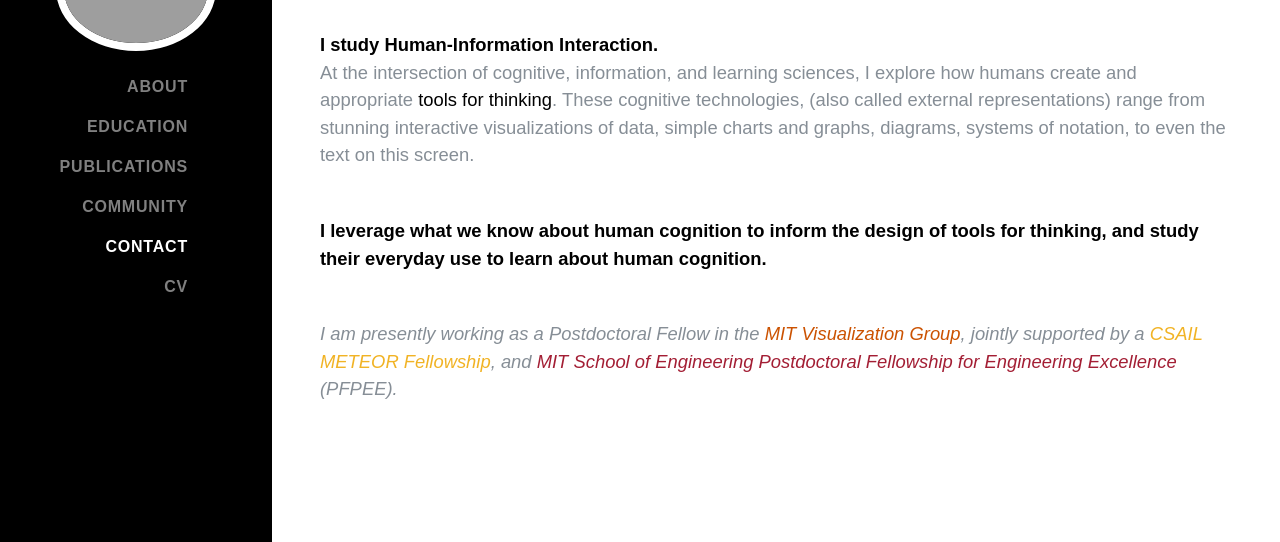
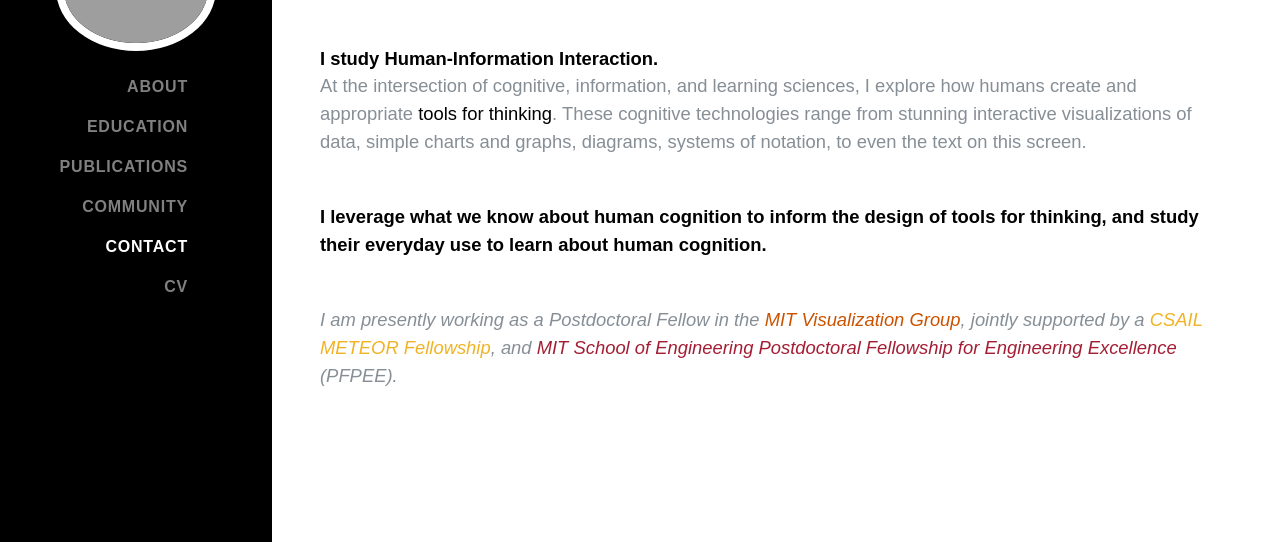
Before and after one commit to madebyafox/archive_madebyafox.github.io, a plain HTML site: page index.html in a window 1280 px wide. Shown: the part 255-797 px from the top of the page. Drawn offline with Linux system fonts and the light colour scheme; grey boxes are pictures that could not be loaded; a web font is replaced by a local one.

Commit message:
rm external reps aside

```diff
--- a/index.html
+++ b/index.html
@@ -86,8 +86,7 @@ with thanks to [Start Bootstrap - Resume](https://startbootstrap.com/template-ov
         <p class="lead mb-5"><span class="text-primary"><strong>I study Human-Information Interaction.</strong></span> <br>
           At the intersection of cognitive, information, and learning sciences,
             I explore how humans create and appropriate <span class="text-primary">tools for thinking</span>.
-            These cognitive technologies, (also called external representations) range from
-            stunning interactive visualizations of data, simple charts and graphs, diagrams, systems of notation,
+            These cognitive technologies range from stunning interactive visualizations of data, simple charts and graphs, diagrams, systems of notation,
            to even the text on this screen. </p>
         <p class="lead mb-5"> <span class="text-primary"><strong>I leverage what we know about human cognition to inform the design of tools for thinking,
 			and study their everyday use to learn about human cognition.</strong></span>
```
